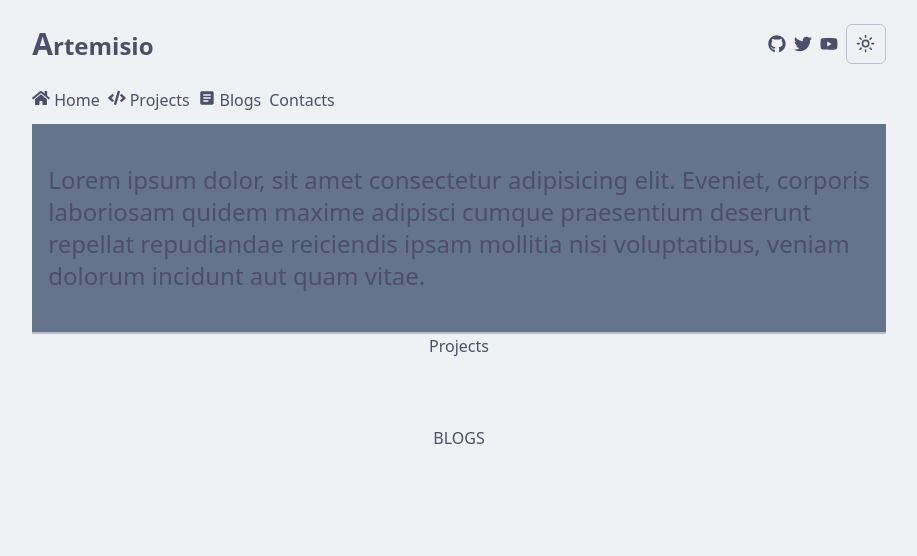
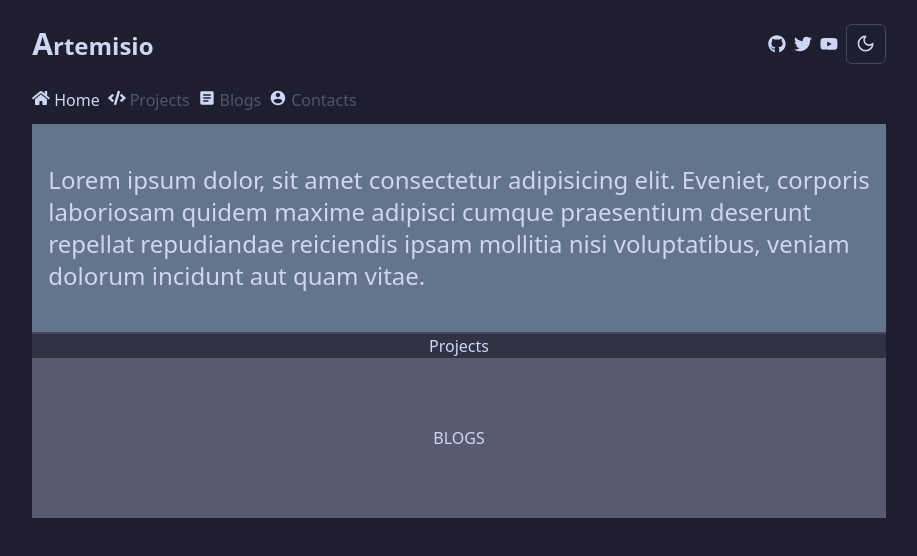
Before and after one commit to CodeWithArtemis/Artemisio, a Next.js app: page / in a window 1280 px wide. Shown: the top 556 px of the page, without its empty margins (181-1098 px from the left). Built offline with nearby package versions, Linux system fonts and the light colour scheme.

Commit message:
finishing nav,adding isActive attribute,customizing 404 page

```diff
--- a/src/app/layout.tsx
+++ b/src/app/layout.tsx
@@ -1,7 +1,7 @@
 import Navbar from "@/components/navbar";
 import "@/styles/globals.css";
 import { ThemeProvider } from "@/components/theme-provider"
-
+import PageLayout from "@/components/pageLayout";
 
 import { GeistSans } from "geist/font/sans";
 export const metadata = {
@@ -17,16 +17,21 @@ export default function RootLayout({
 }) {
   return (
     <html lang="en" className={`${GeistSans.variable}`}>
-      <body className=" ">
-      <ThemeProvider
+      <body >
+        <ThemeProvider
             attribute="class"
-            defaultTheme="system"
+            defaultTheme="dark"
             enableSystem
             disableTransitionOnChange
           >
+            <PageLayout>
+        <Navbar/>
 
         {children}
+        </PageLayout>
+
         </ThemeProvider>
+
 
         </body>
     </html>
--- /dev/null
+++ b/src/app/not-found.tsx
@@ -0,0 +1,8 @@
+import Link from 'next/link'
+import Image from 'next/image'
+export default function NotFound() {
+  return (
+<img src="/windows-error.jpg" alt="404" className='h-vh w-vw bg-cover  ' />
+
+)
+}
--- a/src/app/page.tsx
+++ b/src/app/page.tsx
@@ -1,10 +1,8 @@
-import Navbar from "@/components/navbar";
 import Link from "next/link";
 export default function HomePage() {
   return (
-    <main className="flex-1 md:w-10/12 lg:w-8/12 mx-auto">
+    <main className="flex-1">
       {/* Navigation */}
-      <Navbar/>
 
       {/* Main content */}
       <div className="flex-1 flex flex-col ">
--- /dev/null
+++ b/src/app/projects.tsx
@@ -0,0 +1,9 @@
+import React from 'react'
+
+const projects = () => {
+  return (
+    <div>projects</div>
+  )
+}
+
+export default projects
--- /dev/null
+++ b/src/app/projects/page.tsx
@@ -0,0 +1,9 @@
+import React from 'react'
+
+const page = () => {
+  return (
+    <div>page</div>
+  )
+}
+
+export default page
--- a/src/components/navbar.tsx
+++ b/src/components/navbar.tsx
@@ -6,7 +6,11 @@ import data from "@/data/Header.json";
 import { cn } from "@/lib/utils";
 import { usePathname } from "next/navigation";
 import { ModeToggle } from "./theme-button";
+
 const Navbar = () => {
+    const pathname = usePathname();
+    const isActive = (path: string) => pathname === path;
+    console.log(isActive("/"));
     const {links,socialLinks,}=data
     return (
     <header className=" mx-auto h-[15v] w-full items-center  justify-between  pt-4 ">
@@ -34,10 +38,11 @@ const Navbar = () => {
       <div className="flex items-center justify-start  space-x-2 ">
 {
     links.map((link,index)=>(
-<Link href={link.link} key={index}  className="flex cursor-pointer items-center  justify-center  space-x-1 py-3">
+<Link href={link.link} key={index}  className="flex cursor-pointer items-center  justify-center   space-x-1 py-3 ">
     {renderIcon(link.icon)}
-    <div className="pt-1  transition-all duration-150 hover:text-subtext0">
+    <div className={cn("pt-1  transition-all duration-150 hover:text-subtext0",isActive(link.link)?"":"text-surface1/50 dark:text-surface2/90 dark:hover:text-subtext0")}>
         {link.title}
+
     </div>
 
 </Link>
--- /dev/null
+++ b/src/components/pageLayout.tsx
@@ -0,0 +1,12 @@
+import React from 'react'
+
+const pageLayout = ({children}:{children:React.ReactNode}) => {
+  return (
+    <main className='flex-1 md:w-10/12 lg:w-8/12 mx-auto'>
+{children}
+
+    </main>
+)
+}
+
+export default pageLayout
--- a/src/data/Header.json
+++ b/src/data/Header.json
@@ -17,8 +17,8 @@
       },
       {
         "title": "Contacts",
-        "icon": "mdConnectWithoutContact",
-        "link": "/"
+        "icon": "IoMdContact",
+        "link": "/contacts"
       }
     ],
 
--- a/src/lib/iconUtils.tsx
+++ b/src/lib/iconUtils.tsx
@@ -2,6 +2,7 @@
 import React from 'react';
 import { FaGithub, FaTwitter, FaYoutube, FaHome, FaCode } from 'react-icons/fa';
 import { MdArticle, MdConnectWithoutContact, MdDarkMode } from 'react-icons/md';
+import { IoMdContact } from "react-icons/io";
 
 const renderIcon = (iconName:string) => {
   switch (iconName) {
@@ -21,6 +22,8 @@ const renderIcon = (iconName:string) => {
       return <MdConnectWithoutContact className='text-[1.4vw]'/>;
     case 'MdDarkMode':
       return <MdDarkMode className='text-[1.4vw]'/>;
+    case 'IoMdContact':
+      return <IoMdContact className='text-[1.4vw]'/>;
     default:
       return null;
   }
--- a/tailwind.config.ts
+++ b/tailwind.config.ts
@@ -19,6 +19,33 @@ const config = {
     },
     extend: {
       colors: {
+        rosewater: '#f5e0dc',
+        flamingo: '#f2cdcd',
+        pink: '#f5c2e7',
+        mauve: '#cba6f7',
+        red: '#f38ba8',
+        maroon: '#eba0ac',
+        peach: '#fab387',
+        yellow: '#f9e2af',
+        green: '#a6e3a1',
+        teal: '#94e2d5',
+        sky: '#89dceb',
+        sapphire: '#74c7ec',
+        blue: '#89b4fa',
+        lavender: '#b4befe',
+        text: '#cdd6f4',
+        subtext1: '#bac2de',
+        subtext0: '#a6adc8',
+        overlay2: '#9399b2',
+        overlay1: '#7f849c',
+        overlay0: '#6c7086',
+        surface2: '#585b70',
+        surface1: '#45475a',
+        surface0: '#313244',
+        base: '#1e1e2e',
+        mantle: '#181825',
+        crust: '#11111b',
+
         border: "hsl(var(--border))",
         input: "hsl(var(--input))",
         ring: "hsl(var(--ring))",
```
Also changed, not shown: public/windows-error.jpg (added).
